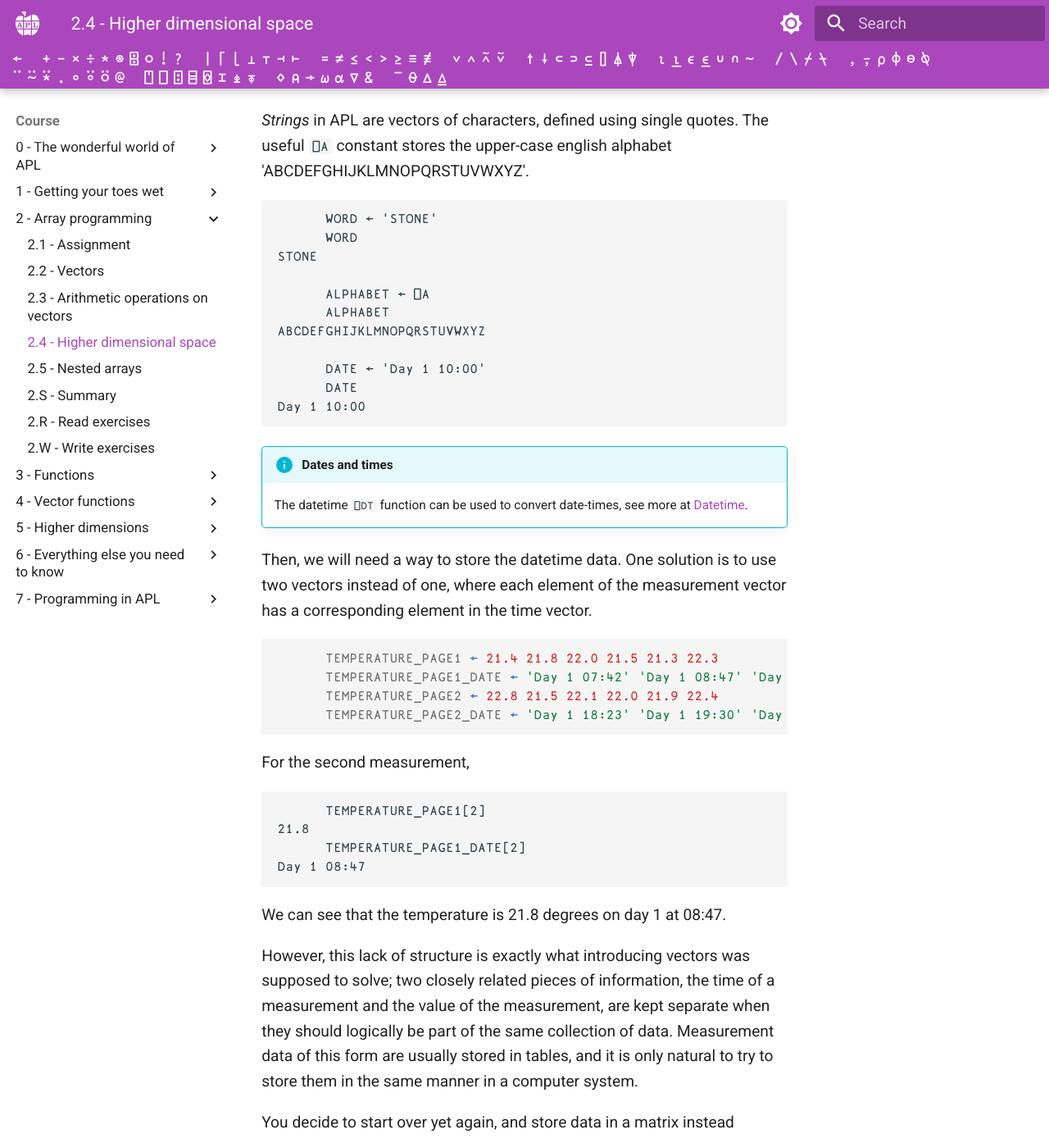
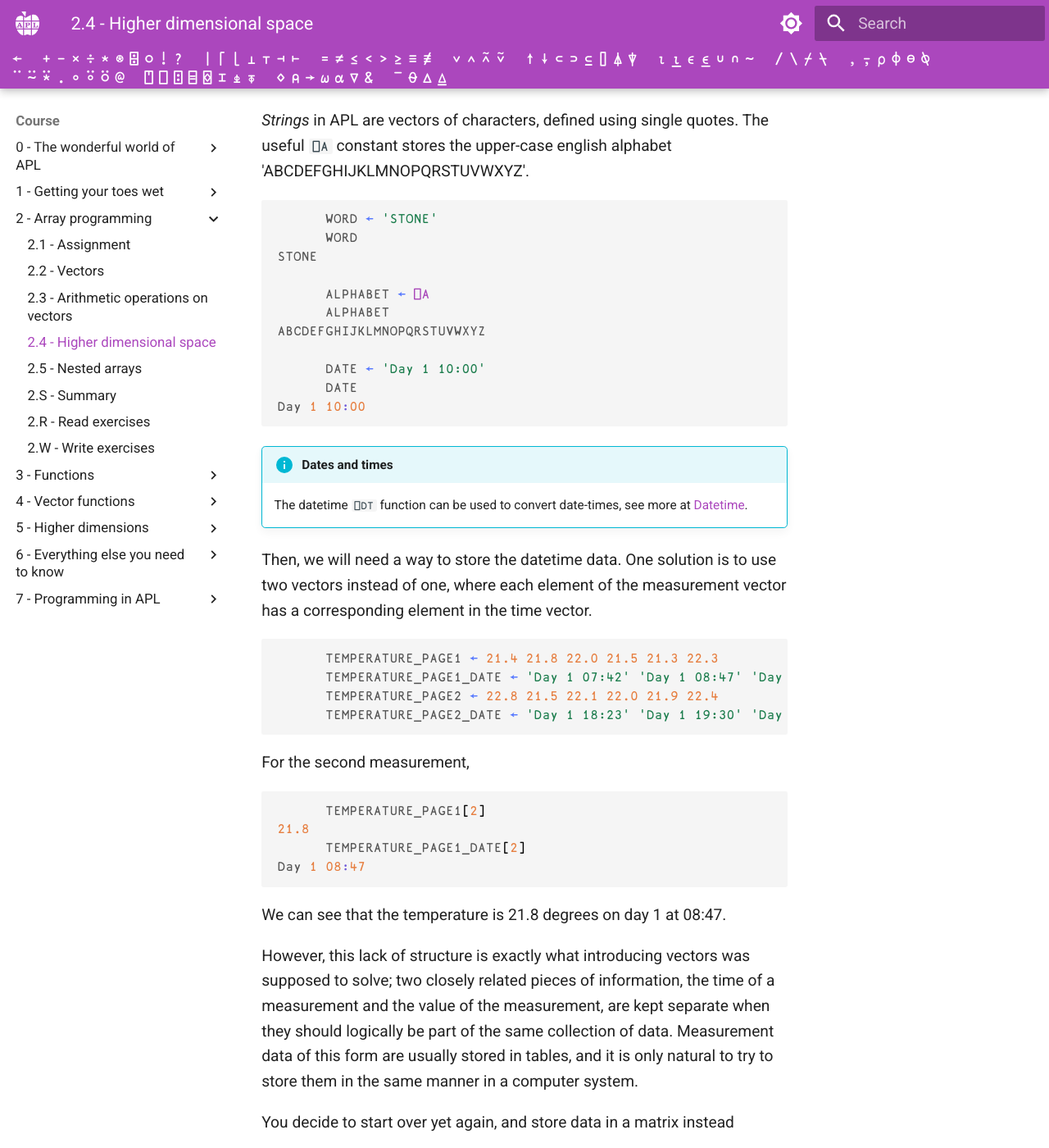
Before and after one commit to APLMOOC/APLMOOC, an MkDocs documentation site: the page built from docs/course/ch2/part4.md, in a window 1280 px wide and 1400 px high, scrolled down 607 px. Shown: the whole window at 82% size. Built offline with MkDocs 1.6.1 and Material for MkDocs 9.7.7, drawn with Linux system fonts in a browser that asks for light colours; some web fonts are replaced; a script that is not in the unit is left out.

Commit message:
Test syntax highlighting

````diff
--- a/docs/course/ch2/part4.md
+++ b/docs/course/ch2/part4.md
@@ -16,7 +16,7 @@ First, we need a format to represent dates and times. For now, we will represent
 
 *Strings* in APL are vectors of characters, defined using single quotes. The useful ``⎕A`` constant stores the upper-case english alphabet 'ABCDEFGHIJKLMNOPQRSTUVWXYZ'.
 
-```
+```apl
       WORD ← 'STONE'
       WORD
 STONE
@@ -44,7 +44,7 @@ Then, we will need a way to store the datetime data. One solution is to use two
 
 For the second measurement,
 
-```
+```apl
       TEMPERATURE_PAGE1[2]
 21.8
       TEMPERATURE_PAGE1_DATE[2]
--- a/docs/styles/main.css
+++ b/docs/styles/main.css
@@ -208,3 +208,14 @@ div.problem button.problembutton {
 .jBox-Tooltip span {
     font-family: "APL385";
 }
+
+
+/* Syntax highlighting */
+
+:root > * {
+    --md-code-hl-variable-color: #555555;
+    --md-code-hl-keyword-color: #5376ff;
+    --md-code-hl-number-color: #e67d3e;
+    --md-code-hl-operator-color: #854eff;
+    --md-code-hl-special-color: #000;
+}
--- a/mkdocs.yml
+++ b/mkdocs.yml
@@ -22,6 +22,8 @@ theme:
   font:
     code: APL385
 markdown_extensions:
+  - pymdownx.highlight:
+      use_pygments: false
   - md_in_html
   - pymdownx.arithmatex:
       generic: true
````
Also changed, not shown: docs/course/ch3/part1.md (+2 -0 lines).
